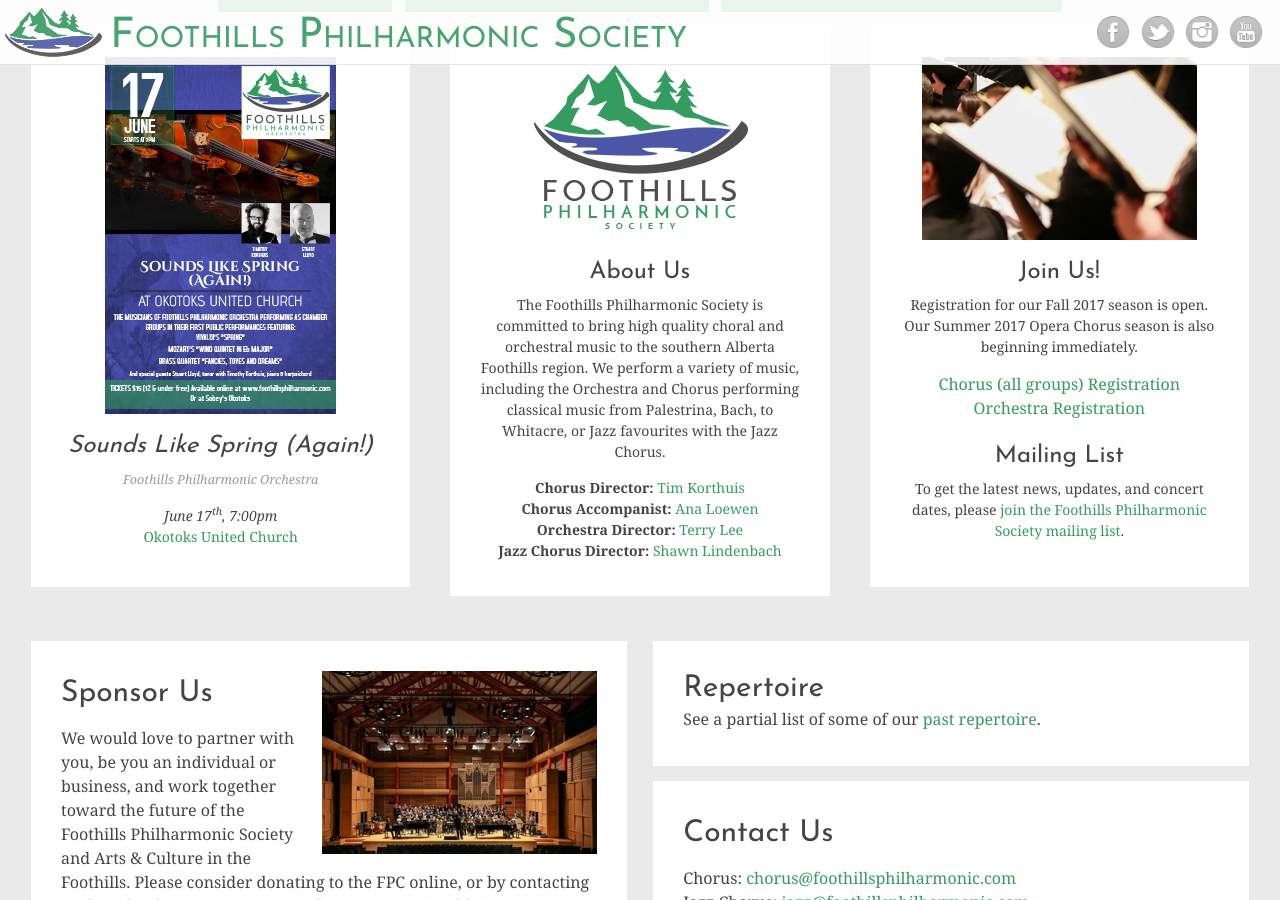
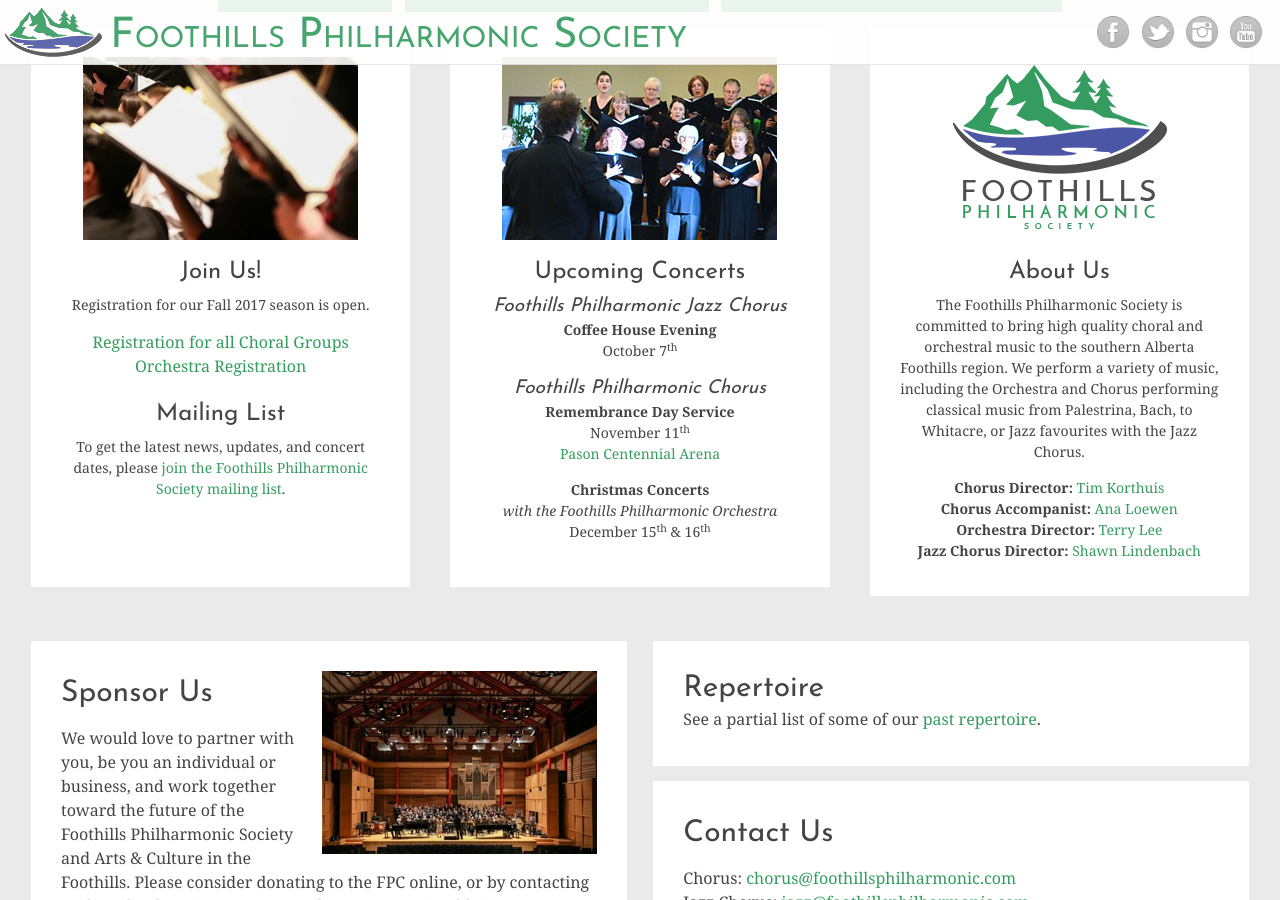
Before and after one commit to percyhanna/fps, a Jekyll site: the page built from index.html, in a window 1280 px wide and 900 px high, scrolled down 458 px. Built offline with Jekyll 4.4.1, drawn with Linux system fonts in a browser that asks for light colours; some web fonts are replaced; Markdown is read by kramdown in place of the engine named in the settings.

Commit message:
Add info for upcoming concerts

```diff
--- a/index.html
+++ b/index.html
@@ -9,17 +9,44 @@
       <div id="featured_pages" class="clearfix">
         <div class="tg-one-third">
           <div class="page_text_container">
-            <a href="/sounds-like-spring-again.html"><img class="content-image" alt="Sounds Like Spring (Again)" src="/images/fpo-sounds-like-spring-again.jpg" width="231" height="357"></a>
-            <h1 class="entry-title"><em><a href="http://www.brownpapertickets.com/event/2957068" target="_blank" style="color: #444444">Sounds Like Spring (Again!)</a></em></h1>
-            <p><span class="minor"><em>Foothills Philharmonic Orchestra</em></span></p>
+          <img class="hide-mobile content-image" alt="Join Us!" src="/images/choir.jpg" width="275" height="183">
+            <h1 class="entry-title">Join Us!</h1>
+            <p>Registration for our Fall 2017 season is open.</p>
+            <ul>
+              <li><a href="https://www.surveymonkey.com/r/H2FH9F5" target="_blank">Registration for all Choral Groups</a></li>
+              <li><a href="https://www.surveymonkey.com/r/2VVCYP7" target="_blank">Orchestra Registration</a></li>
+            </ul>
+            <br/>
+
+            <h1 class="entry-title">Mailing List</h1>
+            <p>To get the latest news, updates, and concert dates, please <a href="http://eepurl.com/bzn_Jf" target="_blank">join the Foothills Philharmonic Society mailing list</a>.</p>
+          </div>
+        </div>
+
+        <div class="tg-one-third">
+          <div class="page_text_container">
+            <img class="hide-mobile content-image" alt="Concerts" src="/images/concerts.jpg" width="275" height="183">
+            <h1 class="entry-title">Upcoming Concerts</h1>
+            <h6><em>Foothills Philharmonic Jazz Chorus</em></h6>
             <p>
-              <a href="http://www.brownpapertickets.com/event/2957068" target="_blank" style="color: #444444"><em>June 17<sup>th</sup>, 7:00pm</em></a><br/>
-              <a href="https://www.google.ca/maps/place/Okotoks+United+Church/@50.724914,-113.979771,15z/data=!4m2!3m1!1s0x0:0x9f916ee0400c6c6f" target="_blank">Okotoks United Church</a>
+              <strong>Coffee House Evening</strong><br/>
+              October 7<sup>th</sup>
+            </p>
+            <h6><em>Foothills Philharmonic Chorus</em></h6>
+            <p>
+              <strong>Remembrance Day Service</strong><br/>
+              November 11<sup>th</sup><br/>
+              <a href="https://www.google.ca/maps/place/Pason+Centennial+Arena/@50.7169428,-113.9756,15z/data=!4m5!3m4!1s0x0:0xc52d84af669e4244!8m2!3d50.7169428!4d-113.9756" target="_blank">Pason Centennial Arena</a>
+            </p>
+            <p>
+              <strong>Christmas Concerts</strong><br/>
+              <em>with the Foothills Philharmonic Orchestra</em>
+              December 15<sup>th</sup> &amp; 16<sup>th</sup>
             </p>
           </div>
         </div>
 
-        <div class="tg-one-third">
+        <div class="tg-one-third tg-one-third-last">
           <div class="page_text_container">
             <img class="hide-mobile content-image" alt="FPC Logo" src="/images/logo-mountains.png" width="220" height="183">
             <h1 class="entry-title">About Us</h1>
@@ -30,22 +57,6 @@
               <strong>Orchestra Director:</strong> <a href="/about-terry.html">Terry Lee</a><br/>
               <strong>Jazz Chorus Director:</strong> <a href="/about-shawn.html">Shawn Lindenbach</a>
             </p>
-          </div>
-        </div>
-
-        <div class="tg-one-third tg-one-third-last">
-          <div class="page_text_container">
-          <img class="hide-mobile content-image" alt="Join Us!" src="/images/choir.jpg" width="275" height="183">
-            <h1 class="entry-title">Join Us!</h1>
-            <p>Registration for our Fall 2017 season is open. Our Summer 2017 Opera Chorus season is also beginning immediately.</p>
-            <ul>
-              <li><a href="https://www.surveymonkey.com/r/H2FH9F5" target="_blank">Chorus (all groups) Registration</a></li>
-              <li><a href="https://www.surveymonkey.com/r/2VVCYP7" target="_blank">Orchestra Registration</a></li>
-            </ul>
-            <br/>
-
-            <h1 class="entry-title">Mailing List</h1>
-            <p>To get the latest news, updates, and concert dates, please <a href="http://eepurl.com/bzn_Jf" target="_blank">join the Foothills Philharmonic Society mailing list</a>.</p>
           </div>
         </div>
       </div>
```
Also changed, not shown: images/concerts.jpg.
